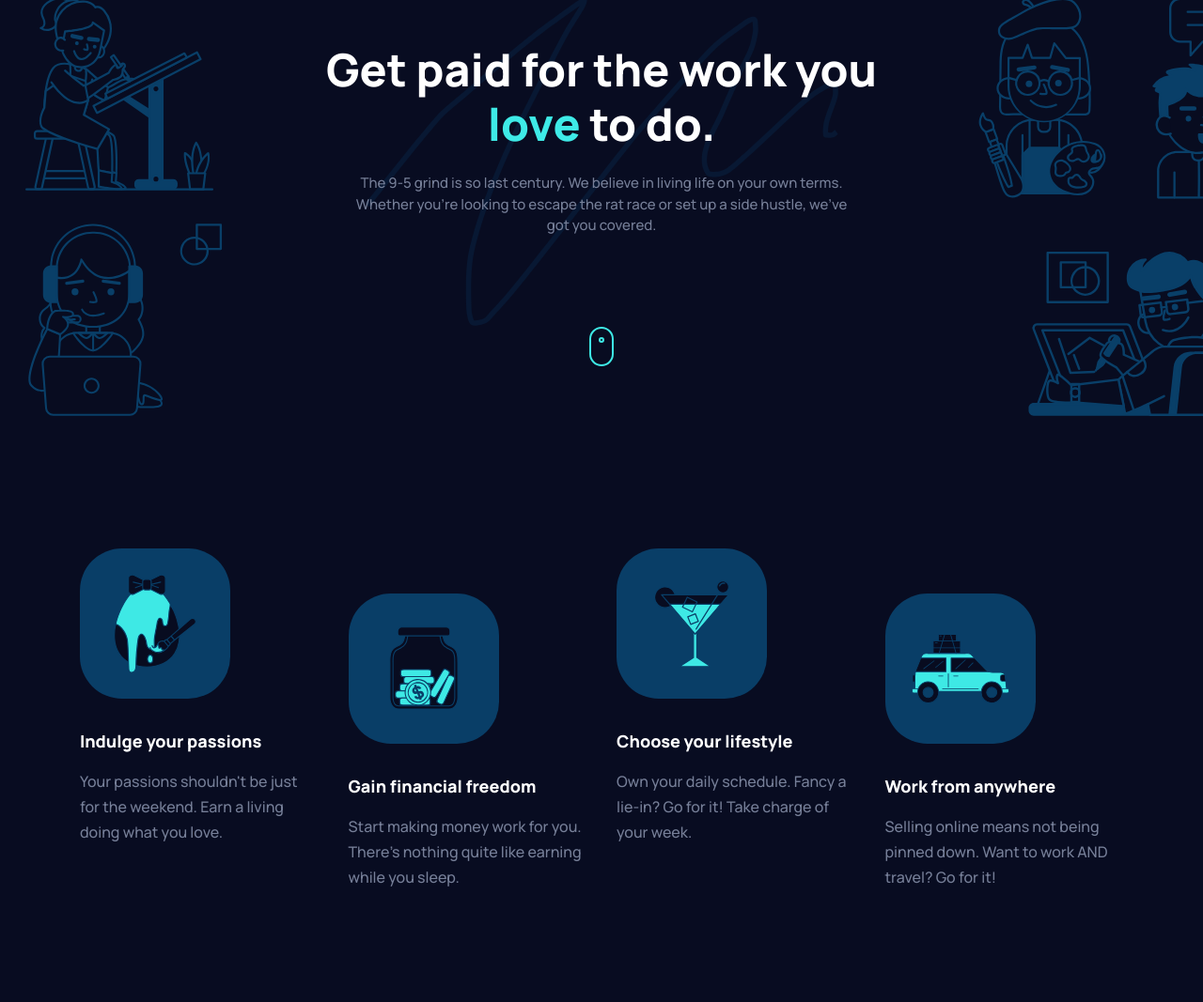
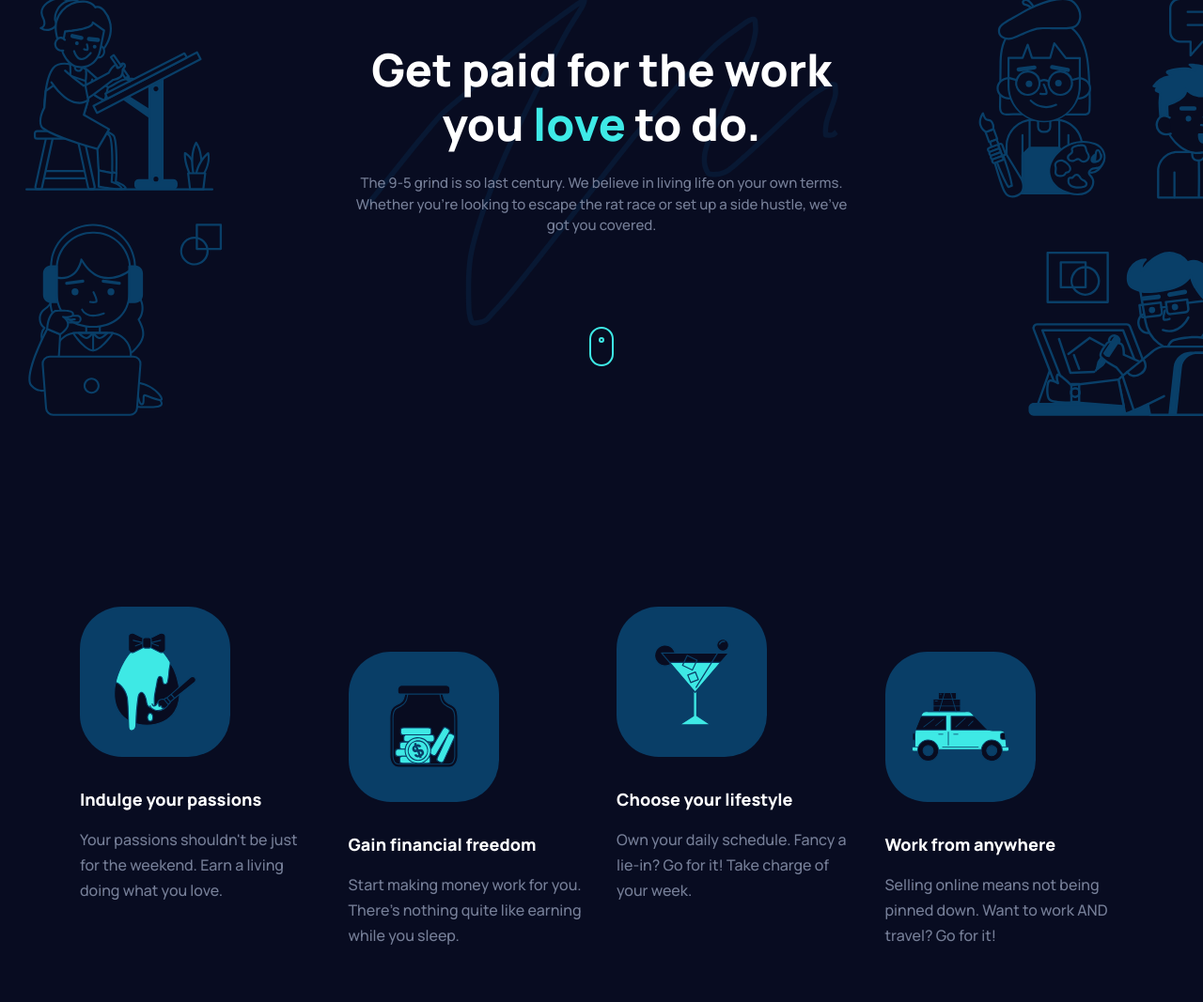
Before and after one commit to mbart13/maker-pre-launch-landing-page, a website built with Parcel: page src/index.html in a window 1280 px wide. Shown: the part 233-1300 px from the top of the page at 94% size. Built offline with nearby package versions, Linux system fonts and the light colour scheme.

Commit message:
add more space between sections to match design

```diff
--- a/src/scss/layout/_hero.scss
+++ b/src/scss/layout/_hero.scss
@@ -29,7 +29,7 @@
     }
 
     @include breakpoint-up('tablet') {
-      max-width: unset;
+      max-width: 16ch;
     }
 
     @include breakpoint-up('desktop') {
--- a/src/scss/layout/_section.scss
+++ b/src/scss/layout/_section.scss
@@ -1,7 +1,7 @@
 @use 'abstracts' as *;
 
 .section {
-  margin-top: 8.75rem;
+  margin-top: 12.625rem;
 
   &__title,
   &__subtitle {
```
